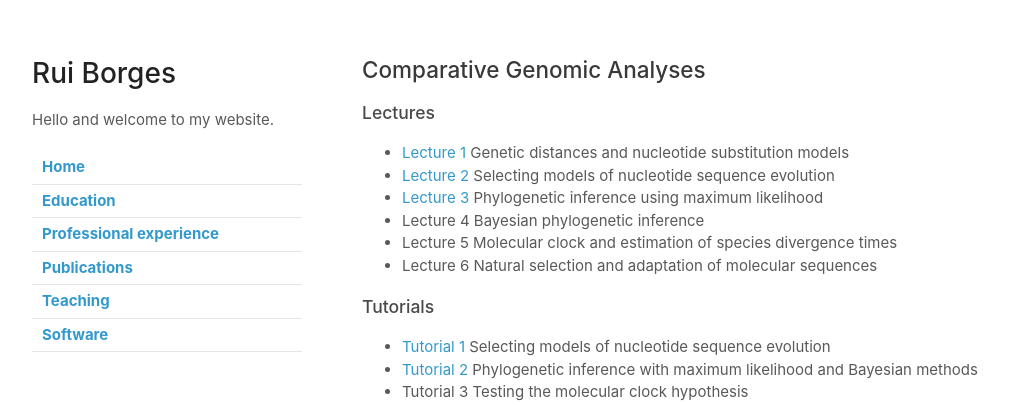
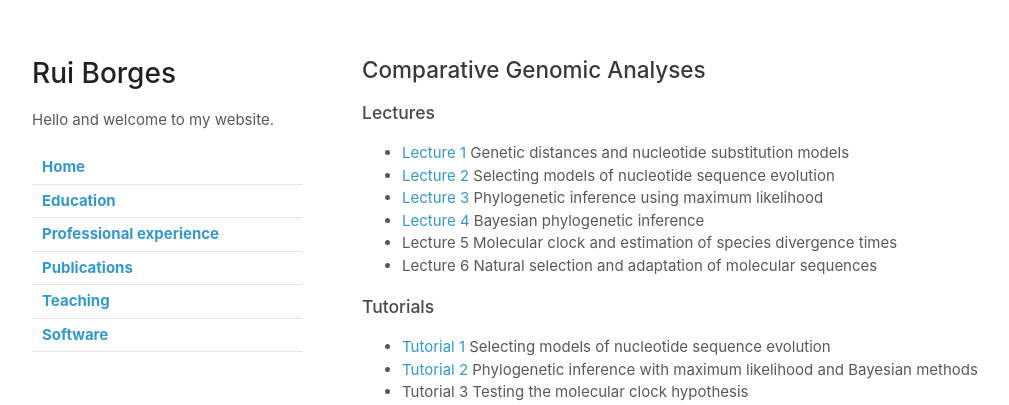
Before and after one commit to mrborges23/mypage.github.io, a Jekyll site: the page built from teaching.md, in a window 1280 px wide. Shown: the top 405 px of the page, without its empty margins (68-1077 px from the left). Built offline with Jekyll 4.4.1, drawn with Linux system fonts in a browser that asks for light colours; our own code applies the rules of GitHub Pages for plain Markdown files; part of the change alters nothing that is shown.

```diff
--- a/teaching.md
+++ b/teaching.md
@@ -4,7 +4,7 @@
 * [Lecture 1](/assets/lectures/Lecture_1.pdf) Genetic distances and nucleotide substitution models
 * [Lecture 2](/assets/lectures/Lecture_2.pdf) Selecting models of nucleotide sequence evolution
 * [Lecture 3](/assets/lectures/Lecture_3.pdf)  Phylogenetic inference using maximum likelihood
-* Lecture 4 Bayesian phylogenetic inference
+* [Lecture 4](/assets/lectures/Lecture_4.pdf) Bayesian phylogenetic inference
 * Lecture 5 Molecular clock and estimation of species divergence times
 * Lecture 6 Natural selection and adaptation of molecular sequences
 
```
Also changed, not shown: 2 other files.
